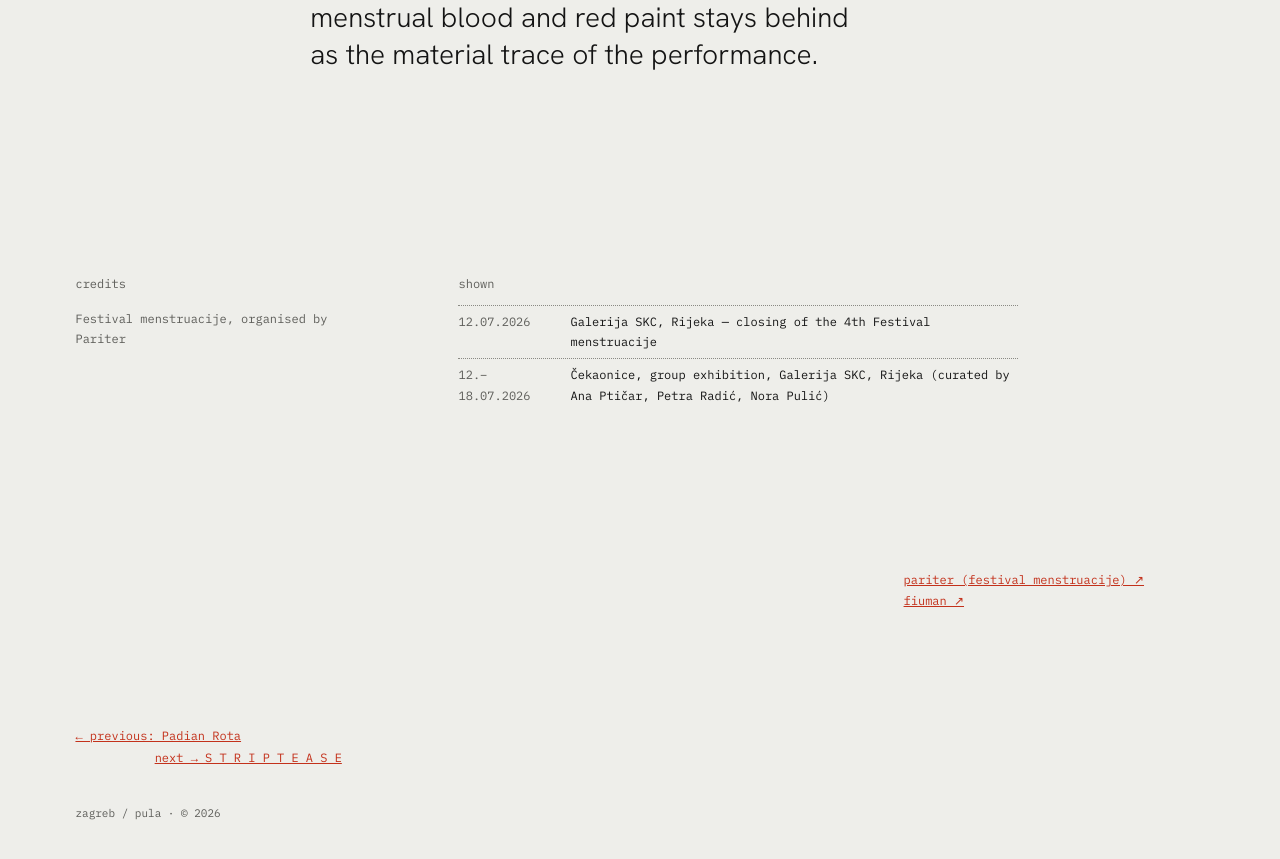
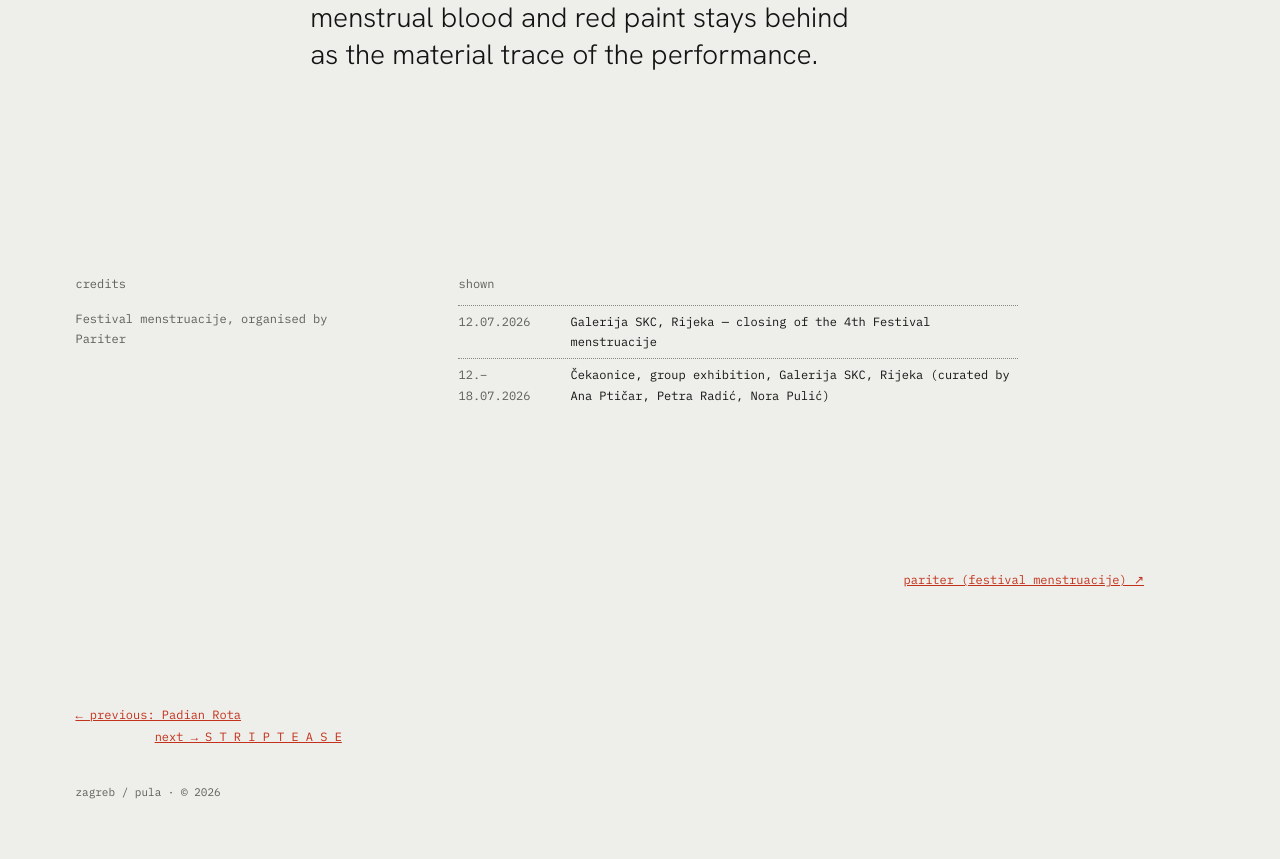
Before and after one commit to ariansajina/dora, a Jekyll site: the page built from _works/pussy.md, in a window 1280 px wide and 900 px high, scrolled down 1468 px. Shown: the top 859 px of the window. Built offline with Jekyll 4.4.1, drawn with Linux system fonts in a browser that asks for light colours.

Commit message:
Pussy: drop the Fiuman link
Co-Authored-By: Claude Opus 5.5 <noreply@anthropic.com>
Claude-Session: https://claude.ai/code/session_01NRqUDYG7fdVBvsRWHCpLtv

```diff
--- a/_works/pussy.md
+++ b/_works/pussy.md
@@ -24,5 +24,4 @@ shown:
   - { date: "12.–18.07.2026", venue: "Čekaonice, group exhibition, Galerija SKC, Rijeka (curated by Ana Ptičar, Petra Radić, Nora Pulić)" }
 links:
   - { label: "pariter (festival menstruacije)", url: "https://pariter.hr/pussy-its-time-for-you-to-breathe-pussy/" }
-  - { label: "fiuman", url: "https://www.fiuman.hr/zavrsio-4-festival-menstruacije-u-rijeci-uz-performans-umjetnice-koja-je-prikupljala-menstrualnu-krv/" }
 ---
```
